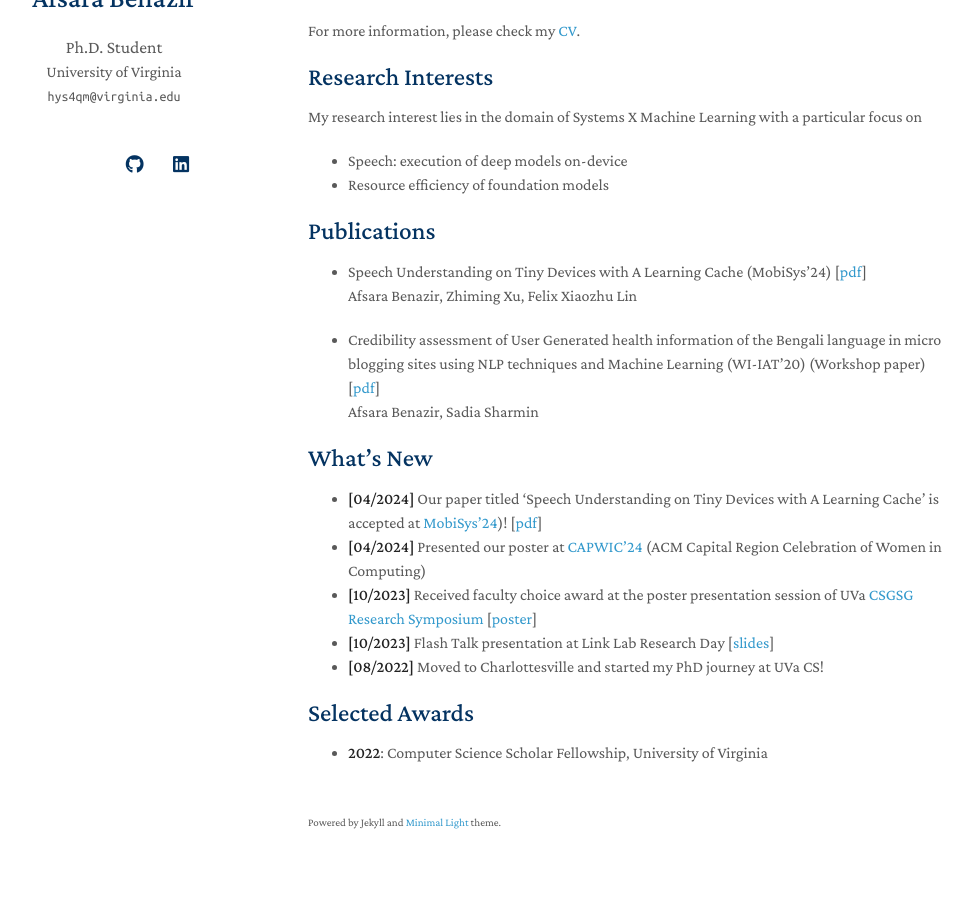
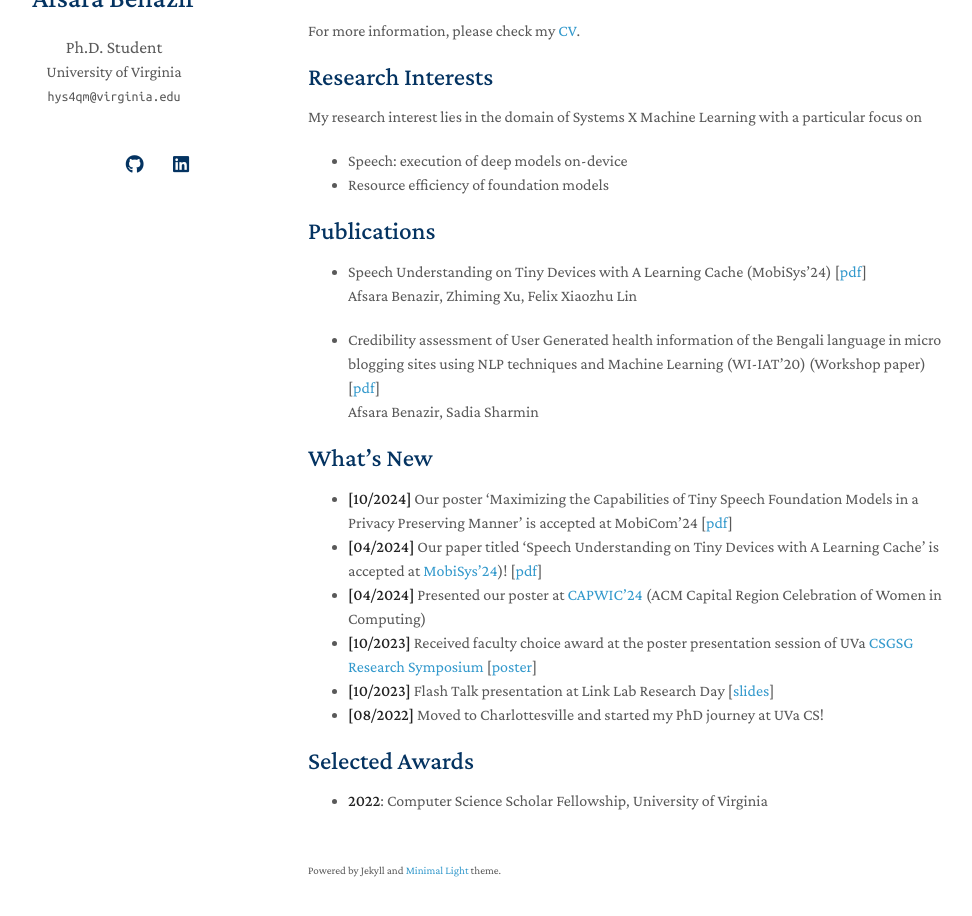
Before and after one commit to afsara-ben/aben.github.io, a Jekyll site: the page built from index.md, in a window 1280 px wide and 1157 px high, cut to the strip 206-1122 px from the top of the window. Shown: the whole strip, without its empty margins (162-1134 px from the left). Built offline with Jekyll 4.4.1, drawn with Linux system fonts in a browser that asks for light colours; nearby versions of some CDN libraries; a style sheet for code colours, icons or effects is not loaded; our own code applies the rules of GitHub Pages for plain Markdown files.

Commit message:
Update index.md

```diff
--- a/index.md
+++ b/index.md
@@ -23,7 +23,7 @@ My research interest lies in the domain of Systems X Machine Learning with a par
 Afsara Benazir, Sadia Sharmin
 
 ## What's New
-
+- **[10/2024]** Our poster 'Maximizing the Capabilities of Tiny Speech Foundation Models in a Privacy Preserving Manner' is accepted at MobiCom'24 [[pdf](https://www.dropbox.com/scl/fi/8v54xoto0b34f7xew4a5s/2024_privacy_asr_tiny_poster_final.pdf?rlkey=w52i5xz149u1vuj638p2aiqnh&st=0fzwk4sf&dl=0)]
 - **[04/2024]** Our paper titled 'Speech Understanding on Tiny Devices with A Learning Cache' is accepted at [MobiSys'24](https://www.sigmobile.org/mobisys/2024/))! [[pdf](https://arxiv.org/pdf/2311.18188.pdf)]
 - **[04/2024]** Presented our poster at [CAPWIC'24](https://capwic.org/) (ACM Capital Region Celebration of Women in Computing)
 - **[10/2023]** Received faculty choice award at the poster presentation session of UVa [CSGSG Research Symposium](https://csgsg.org/symposium/) [[poster](https://myuva-my.sharepoint.com/:b:/g/personal/hys4qm_virginia_edu/EQpzSR9XkKRJis2v0TqAPQ4BZQUn_ebYFpxxCybrygXFdA?e=VxMTWr)]
```
